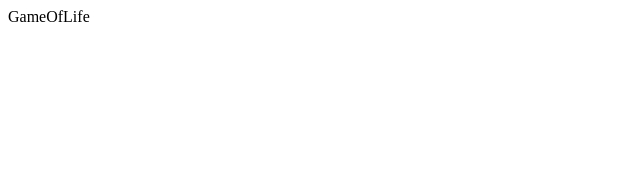
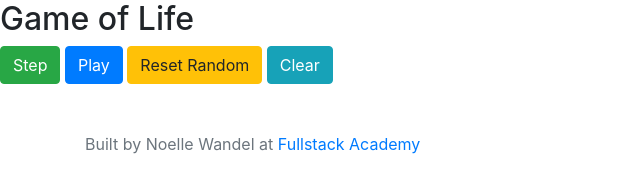
Before and after one commit to noelleantoinette/GameOfLife, a plain HTML site: page index.html in a window 1280 px wide. Shown: the whole page, without its empty margins (0-640 px from the left). Drawn offline with nearby package versions, Linux system fonts and the light colour scheme.

Commit message:
game upload

```diff
--- a/index.html
+++ b/index.html
@@ -1 +1,31 @@
-GameOfLife
+<html lang="en">
+<head>
+  <meta charset="utf-8">
+  <title>Game of Life - Fullstack Academy</title>
+  <link rel="stylesheet" href="libraries/bootstrap.min.css">
+  <link rel="stylesheet" href="game.css">
+</head>
+
+<body>
+  <h2>Game of Life</h2>
+  <table id='board'></table>
+
+  <div id='control_panel'>
+    <button id='step_btn' class='btn btn-success'>Step</button>
+    <button id='play_btn' class='btn btn-primary'>Play</button>
+    <button id='reset_btn' class='btn btn-warning'>Reset Random</button>
+    <button id='clear_btn' class='btn btn-info'>Clear</button>
+  </div>
+
+  <br><br>
+
+  <footer class="footer">
+    <div class="container">
+      <p class="text-muted">Built by Noelle Wandel at <a href="http://www.fullstackacademy.com/">Fullstack Academy</a></p>
+    </div>
+  </footer>
+
+  <script src="game.js"></script>
+
+</body>
+</html>
```
